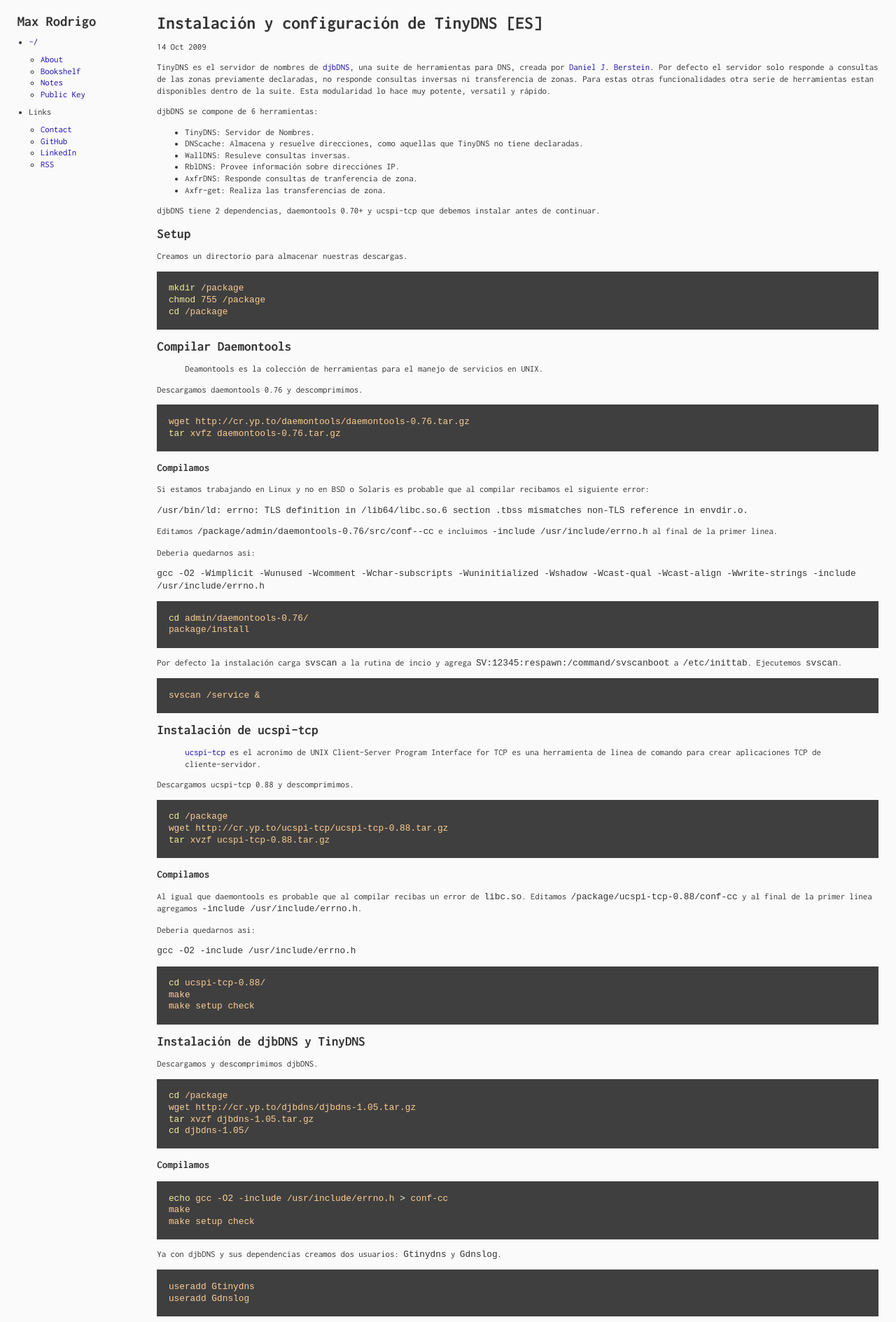
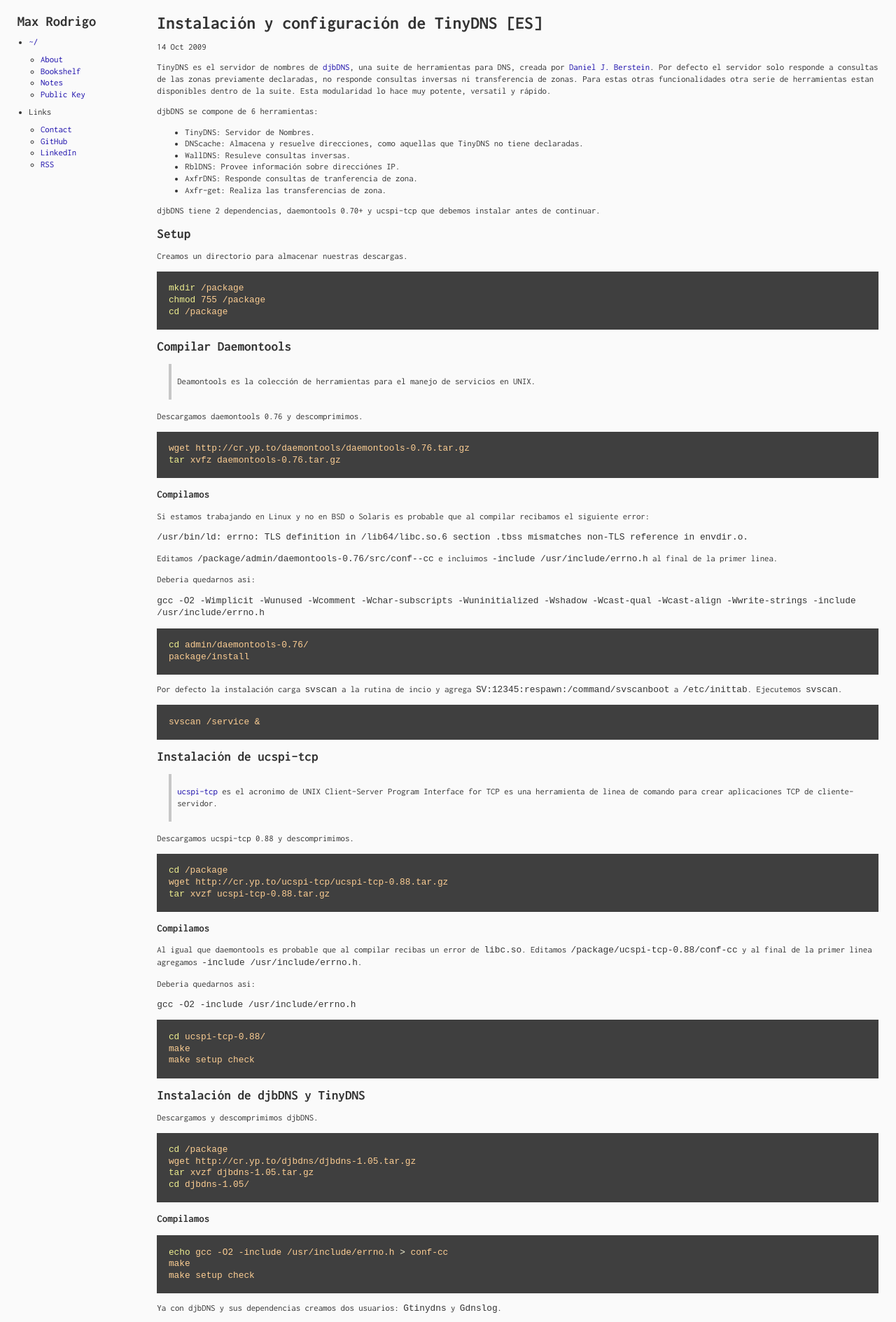
Before and after one commit to maxrodrigo/maxrodrigo.github.io, a Jekyll site: the page built from _posts/2009-10-14-instalacion-y-configuracion-tinydns.md, in a window 1280 px wide. Shown: the top 1889 px of the page at 70% size. Built offline with Jekyll 4.4.1, drawn with Linux system fonts in a browser that asks for light colours.

Commit message:
Add callouts and blockquotes styles

```diff
--- a/_sass/base.scss
+++ b/_sass/base.scss
@@ -60,6 +60,7 @@
             margin:$default-spacing/2 0;
         }
     }
+
     input[type="checkbox"]#toggle-menu,
     label[for="toggle-menu"]{ display:none; }
     label[for="toggle-menu"]{
@@ -98,7 +99,22 @@
     }
 }
 
-.footnotes{
+blockquote, .callout {
+    margin: $default-spacing 0;
+    padding: $default-spacing/4;
+    padding-left: $default-spacing/2;
+    border-left: $default-spacing/4 solid $dark-color;
+}
+
+.callout {
+    border-color: $highlight;
+}
+
+blockquote {
+    margin-left: $default-spacing;
+}
+
+.footnotes {
     border-top: solid $dark-color thin;
     margin-top: $default-spacing*2;
     color: $light-font-color;
--- a/_sass/variables.scss
+++ b/_sass/variables.scss
@@ -32,7 +32,7 @@
 $link-color: #00e;
 $link-visited-color: #1a0dab;
 
-$highlight: yellow;
+$highlight: #fdce93;
 
 // Content
 $closed-menu-content: "\2630";
```
